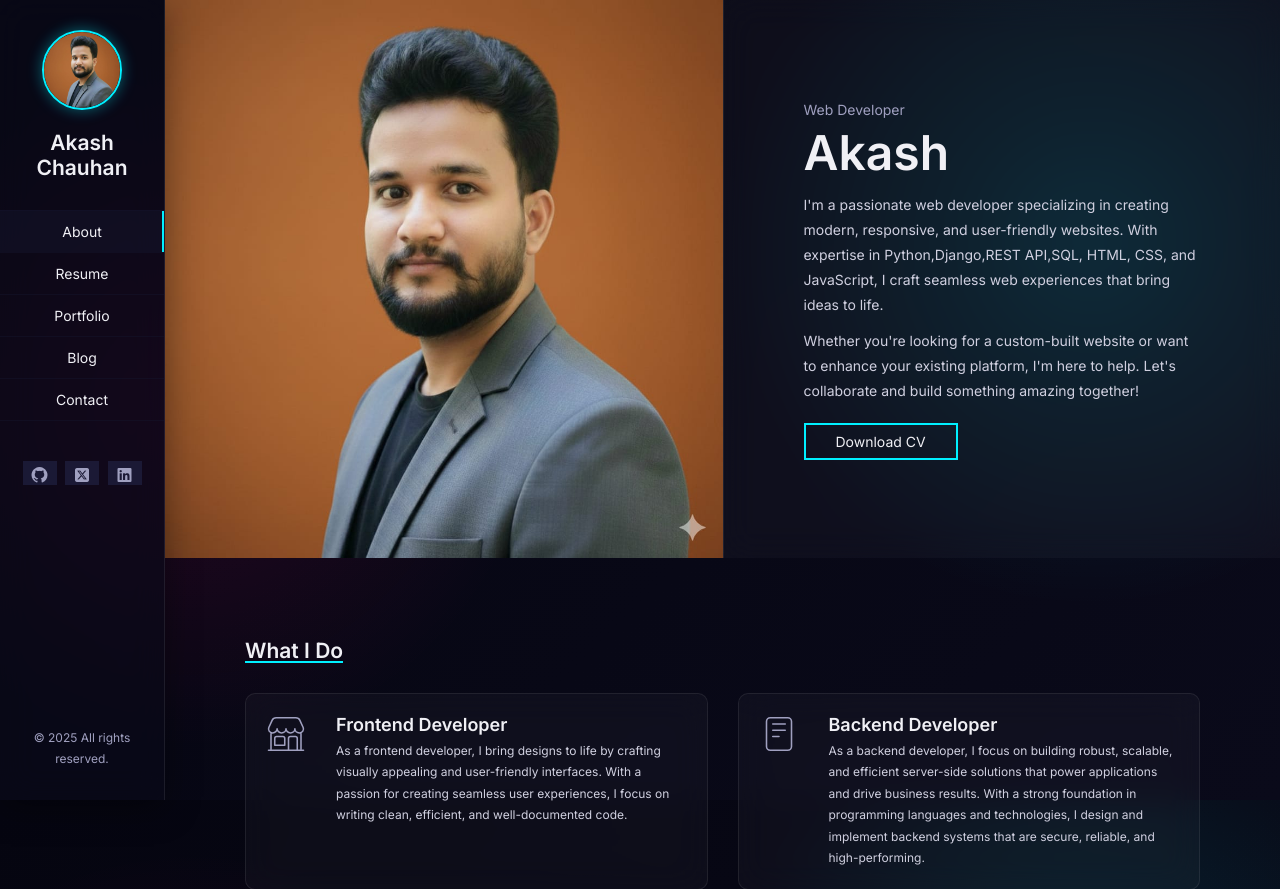
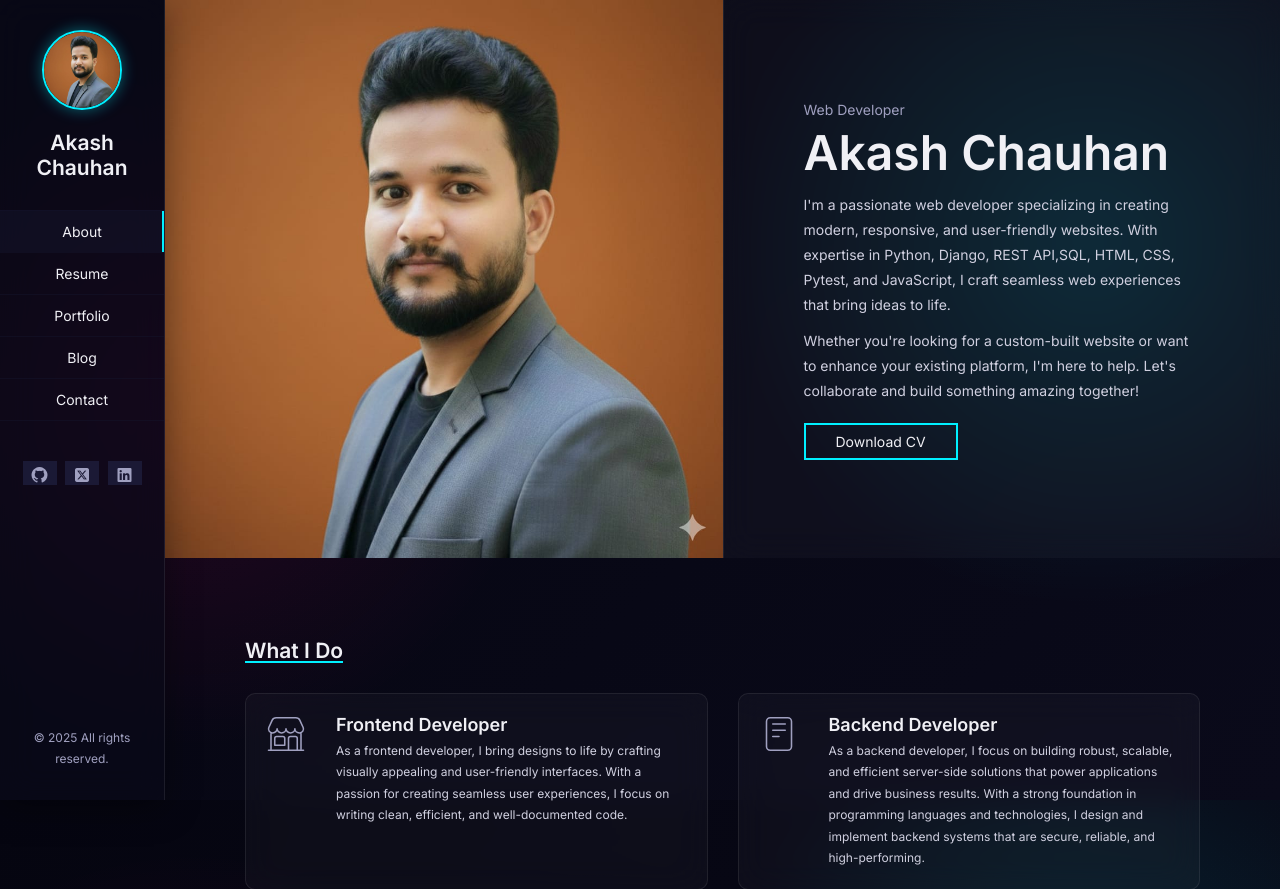
Before and after one commit to akashchauhan1230/akashPortfolio, a Django app: page / in a window 1280 px wide. Shown: the top 889 px of the page. Run offline with Django 5.2, Linux system fonts and the light colour scheme; some libraries are stand-ins or nearby versions.

Commit message:
portfolio section changes

```diff
--- a/main/templates/index.html
+++ b/main/templates/index.html
@@ -94,10 +94,10 @@
         <div class="hero-content">
           <div class="hero-content-wrapper">
             <p class="title">Web Developer</p>
-            <h1 class="name">Akash</h1>
+            <h1 class="name">Akash Chauhan</h1>
             <div class="desc">
               <p>I'm a passionate web developer specializing in creating modern, responsive, and user-friendly websites.
-                With expertise in Python,Django,REST API,SQL, HTML, CSS, and JavaScript, I craft seamless web
+                With expertise in Python, Django, REST API,SQL, HTML, CSS, Pytest, and JavaScript, I craft seamless web
                 experiences that bring ideas to life.
               </p>
 
```
Also changed, not shown: db.sqlite3.
